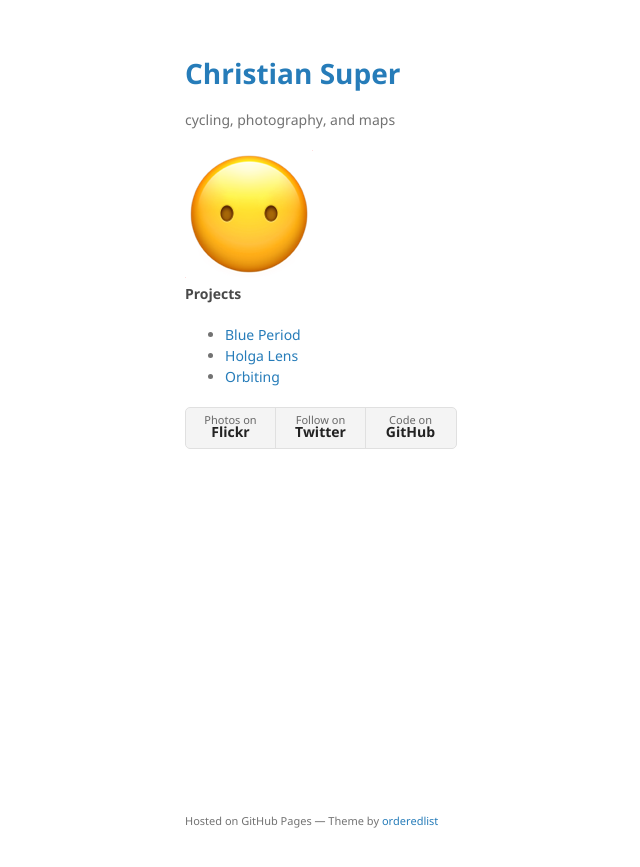
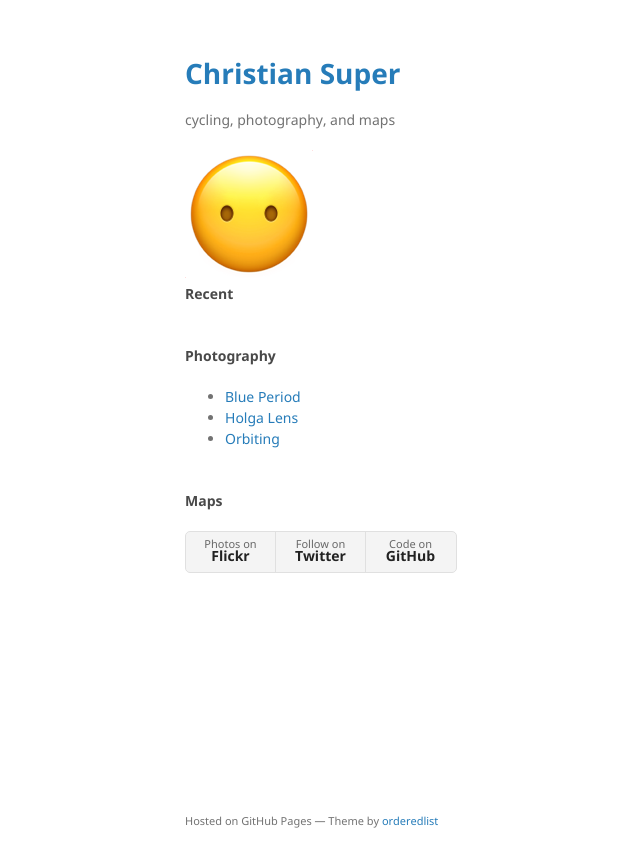
Before and after one commit to csuper/csuper.github.io, a Jekyll site: the page built from index.md, in a window 1280 px wide. Shown: the top 867 px of the page, without its empty margins (25-665 px from the left). Built offline with Jekyll 4.4.1, drawn with Linux system fonts in a browser that asks for light colours.

Commit message:
sidebar update

```diff
--- a/_layouts/default.html
+++ b/_layouts/default.html
@@ -31,12 +31,16 @@
         <p class="view"><a href="{{ site.github.owner_url }}">View My GitHub Profile</a></p>
         {% endif %}
 -->
-        <h4>Projects</h4>
+        <h4>Recent</h4>
+        <br />
+        <h4>Photography</h4>
               <ul>
                 <li><a href="./blue_period">Blue Period</a></li>
                 <li><a href="./holga_lens">Holga Lens</a></li>
                 <li><a href="./orbiting">Orbiting</a></li>
               </ul>
+        <br />
+        <h4>Maps</h4>
         {% if site.show_downloads %}
         <ul class="downloads">
           <li><a href="https://www.flickr.com/photos/christiansuper/">Photos on <strong>Flickr</strong></a></li>
```
